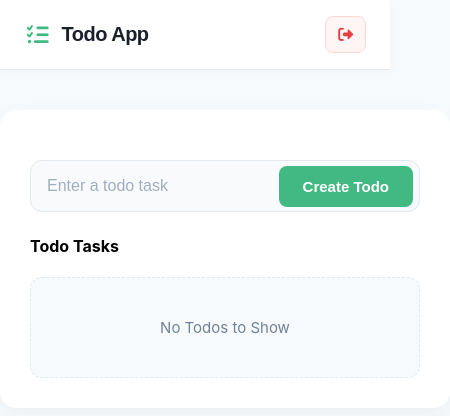
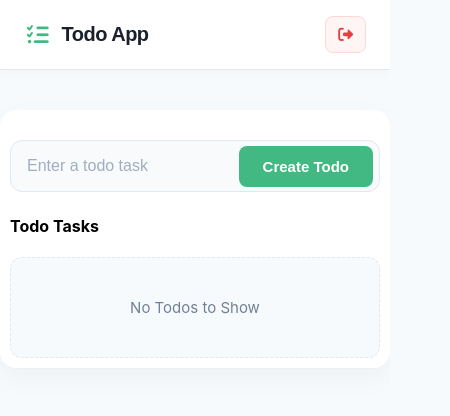
Before and after one commit to alvin-manu/todoList-Vue, a Vue app: page /dashboard in a window 390 px wide. Shown: the top 416 px of the page, 450 px wide, since content can reach past the window. Built offline with nearby package versions, Linux system fonts and the light colour scheme; no server answers; sample sign-in values are in the browser's storage.

Commit message:
added responsive  css for DashboardView

```diff
--- a/src/View/DashboardView.vue
+++ b/src/View/DashboardView.vue
@@ -8,10 +8,7 @@
       </div>
       <h4>Todo Tasks</h4>
       <template v-if="todoList.length > 0">
-        <TodoList
-          :todos="todoList"
-          @toggle="changeCompletion"
-        />
+        <TodoList :todos="todoList" @toggle="changeCompletion" />
       </template>
       <p v-else>No Todos to Show</p>
     </div>
@@ -43,11 +40,7 @@ export default {
     }
   },
   methods: {
-    ...mapActions([
-      "handlefetchtodos",
-      "toggleTodoStatus",
-      "addTodo",
-    ]),
+    ...mapActions(["handlefetchtodos", "toggleTodoStatus", "addTodo"]),
     changeCompletion(id) {
       this.toggleTodoStatus(id);
     },
@@ -75,6 +68,7 @@ export default {
 }
 .too-App {
   max-width: 800px;
+  box-sizing: border-box;
   width: 100%;
   margin: 40px auto;
   padding: 30px;
@@ -121,30 +115,27 @@ p {
 .input-group {
   display: flex;
   align-items: center;
-  background-color: #f8fafc; /* Soft off-white canvas backdrop */
+  background-color: #f8fafc;
   border: 1.5px solid #e2e8f0;
   border-radius: 12px;
-  padding: 4px 6px 4px 16px; /* Strategic padding to isolate elements */
+  padding: 4px 6px 4px 16px;
   margin-top: 20px;
   margin-bottom: 24px;
   transition: all 0.25s ease-in-out;
 }
 
-/* 2. Interactive States for the Unified Container Box */
 .input-group:hover {
   border-color: #cbd5e0;
 }
 
-/* Focus Ring moves dynamically down to the entire input group frame */
 .input-group:focus-within {
   background-color: #ffffff;
-  border-color: #42b983; /* Vue emerald accent green color */
+  border-color: #42b983;
   box-shadow: 0 0 0 4px rgba(66, 185, 131, 0.12);
 }
 
-/* 3. Streamlined Clean Input Tag Elements */
 .input-group input[type="text"] {
-  flex: 1; /* Instructs the text field to claim all empty remaining width */
+  flex: 1;
   border: none;
   background: transparent;
   padding: 12px 0;
@@ -159,7 +150,6 @@ p {
   font-weight: 400;
 }
 
-/* 4. The Integrated Create Action Button Layout */
 .input-group button {
   background-color: #42b983;
   color: #ffffff;
@@ -167,9 +157,9 @@ p {
   padding: 12px 24px;
   font-size: 15px;
   font-weight: 700;
-  border-radius: 8px; /* Slightly tighter curves to fit nested inner rows neatly */
+  border-radius: 8px;
   cursor: pointer;
-  white-space: nowrap; /* Prevents the text string from wrapping on small screens */
+  white-space: nowrap;
   transition: all 0.2s ease;
 }
 
@@ -177,9 +167,14 @@ p {
   background-color: #38a169;
 }
 
-/* Tactile Click Press Animation Feedback */
 .input-group button:active {
   background-color: #2f855a;
   transform: scale(0.96);
 }
+
+@media (max-width: 480px) {
+  .too-App {
+    padding: 10px;
+  }
+}
 </style>
```
